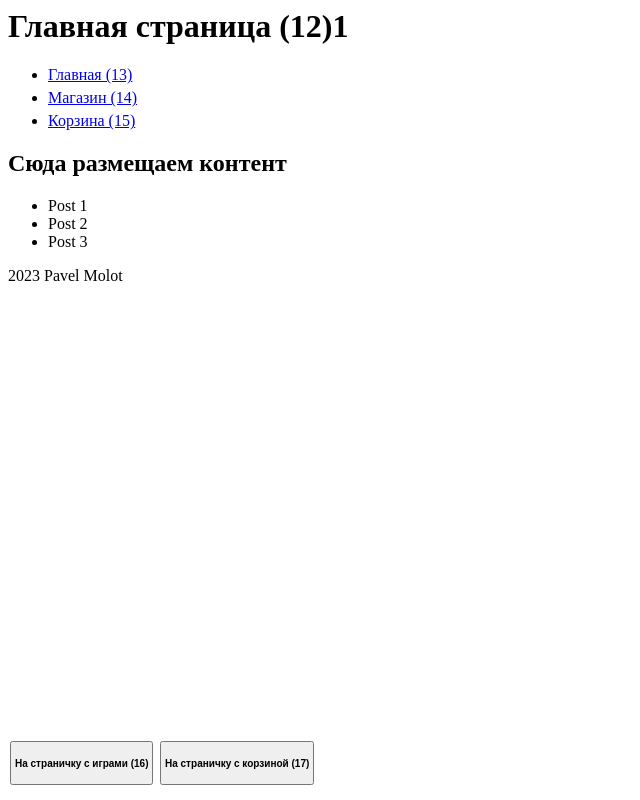
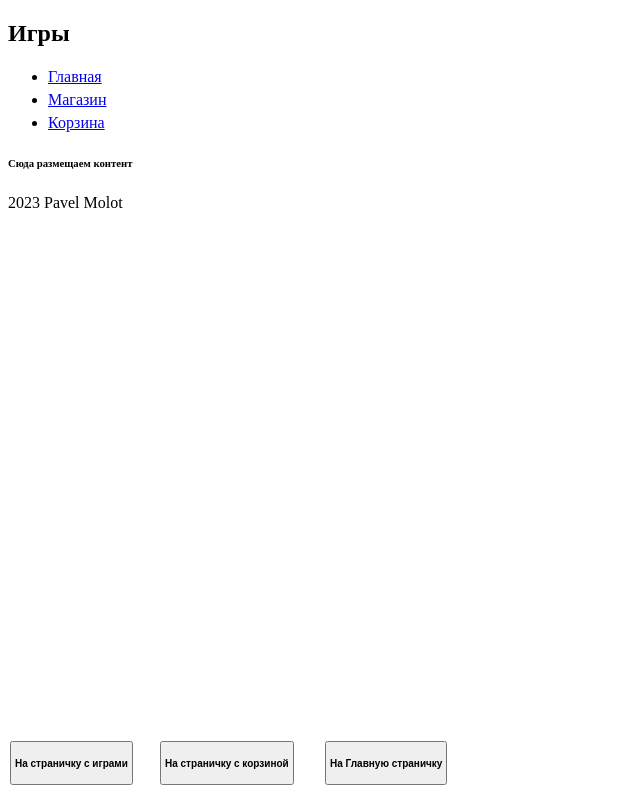
Before and after one commit to pavelmolot161/module_18_Django_DZ, a Django app: template UrbanDjango/templates/fourth_task/games.html in a window 1280 px wide. Shown: the whole page, without its empty margins (0-640 px from the left). Run offline with Django 5.2, Linux system fonts and the light colour scheme; the template is opened without the code that fills it, so the values that code supplies are empty.

Commit message:
Add files via upload

```diff
--- a/UrbanDjango/UrbanDjango/urls.py
+++ b/UrbanDjango/UrbanDjango/urls.py
@@ -26,13 +26,12 @@ from task4.views import platform_task, games_task, cart_task, menu_task
 from django.views.generic import TemplateView
 
 urlpatterns = [
-    path('admin/', admin.site.urls),                         ### - (+)
-    path('task4/', include("task4.urls"))                    ### - (+)
-
+    path('', platform_task),
+    path('admin/', admin.site.urls),                             ### - (+)
+    # path('task4/', include("task4.urls"))                      ### - (+)
+    # path('class_temp_sample/', class_temp.as_view()),          ### -  as_view() - Стандарт запуска из класса
+    path('menu', menu_task),                                     ### - (+)
+    path('platform', platform_task),
+    path('games', games_task),
+    path('cart', cart_task),
 ]
-#     # path('class_temp_sample/', class_temp.as_view()),          ### -  as_view() - Стандарт запуска из класса
-#     path('menu', menu_task),                                     ### - (+)
-#     path('platform', platform_task),
-#     path('games', games_task),
-#     path('cart', cart_task),
-# ]
--- a/UrbanDjango/task4/urls.py
+++ b/UrbanDjango/task4/urls.py
@@ -1,12 +1,15 @@
-from django.contrib import admin
-from django.urls import path
 
-### - 18.12.24 (+)
-from task4 import views
-
-urlpatterns = [
-    path('menu_task/', views.menu_task),                              ### - (+)
-    path('platform_task/',views.platform_task),                       ### - (+)
-    path('games_task/',views.games_task),                             ### - (+)
-    path('cart_task/',views.cart_task),                               ### - (+)
-]
+### - работало с костылями
+# from django.contrib import admin
+# from django.urls import path
+#
+# ### - 18.12.24 (+)
+# from task4 import views
+#
+# urlpatterns = [
+#
+#     path('menu_task/', views.menu_task),                              ### - (+)
+#     path('platform_task/', views.platform_task),                       ### - (+)
+#     path('games_task/',views.games_task),                             ### - (+)
+#     path('cart_task/',views.cart_task),                               ### - (+)
+# ]
--- a/UrbanDjango/templates/fourth_task/games.html
+++ b/UrbanDjango/templates/fourth_task/games.html
@@ -1,67 +1,32 @@
 
-{% extends 'menu.html' %}    <!-- extends Указывает от какого шаблона будет наследоватся, или кто родительский класс-->
+{% extends "fourth_task/menu.html" %}    <!-- extends Указывает от какого шаблона будет наследоватся, или кто родительский класс-->
+
 <html lang="en">
 <head>
-    <meta charset="UTF-8">
-    <title>games(21)</title>
-    <style>
-        .inline {
-            display: flex;
-            align-items: center;             /* Выравнивание по вертикали */
-        }
-                                             /* Добавляем стиль для ссылок */
-        a {
-            display: block;                  /* Изменяем отображение на блочный элемент */
-            margin: 5px 0;                   /* Добавляем отступы между ссылками */
-        }
-                                             /* Новый стиль для кнопки */
-        .button-container {
-            position: fixed;                 /* Фиксированное позиционирование */
-            bottom: 10px;                    /* Отступ от нижней границы */
-            left: 10px;                      /* Отступ от левой границы */
-        }
 
-        .small-button {                      /* Новый класс для уменьшенной кнопки */
-            padding: 1px 3px;               /* Уменьшаем размеры кнопки */
-            font-size: 10px;                 /* Уменьшаем размер шрифта */
-        }
-    </style>
 </head>
-<body>
-    <h2>Игры (22)</h2>
+</html>
 
-    <div class="inline">
-        <ul>
-            <li>Atomic Heart (23)</li>
-        </ul>
-        {{ edit_1 }}
-        <button><h4>Купить (24)</h4></button>
-    </div>
+<title>{% block title %}Games{% endblock %}</title>
+{% block pagename %}                    <!--Заголовок страницы-->
+    <h2>Игры</h2>
+    {{ block.super }}                   <!--Переносит инфу из блока pagename родительского класса-->
+{% endblock %}
 
-    <div class="inline">
-        <ul>
-            <li>Cyberpunk 2077 (25)</li>
-        </ul>
-        {{ edit_1 }}
-        <button><h4>Купить (26)</h4></button>
-    </div>
+{% block menu %}
+    {{ block.super }}                   <!--Переносит инфу из блока menu родительского класса-->
+{% endblock %}
 
-    <div class="inline">
-        <ul>
-            <li>PayDay 2 (27)</li>
-        </ul>
-        {{ edit_1 }}
-        <button><h4>Купить (28)</h4></button>
-    </div>
+{% block content %}
+    {{ block.super }}                   <!--Переносит инфу из блока content родительского класса-->
+    {% for game in games %}
+    <li>
+        {{ game }}
+        <button type="button">Купить</button>
+    </li>
+    {% endfor %}
+{% endblock %}
 
-    <a href="http://127.0.0.1:8000/platform">
-        <button><h4>Вернуться обратно (29)</h4></button>
-    </a>
-
-    <div class="button-container">                     <!--Кнопка внизу для навигации, не по заданию-->
-    <a href="http://127.0.0.1:8000/platform">
-        <button class="small-button"><h4>На Главную страничку (210)</h4></button>
-    </a>
-    </div>
-</body>
-</html>
+{% block footer %}
+    {{ block.super }}                   <!--Переносит инфу из блока footer родительского класса-->
+{% endblock %}
--- a/UrbanDjango/templates/fourth_task/menu.html
+++ b/UrbanDjango/templates/fourth_task/menu.html
@@ -1,9 +1,9 @@
-<!--<!DOCTYPE html>-->
-<!--<html lang="en">-->
+<!DOCTYPE html>
+<html lang="en">
 {% load static %}
 <head>
     <meta charset="UTF-8">
-    <title>menu(11)</title>
+    <title>{% block title %}Menu{% endblock %}</title>
     <style>
                                     /* Добавляем стиль для ссылок */
         a {
@@ -23,6 +23,12 @@
             left: 160px;             /* Отступ от левой границы */
         }
 
+        .button_3-container {
+            position: fixed;        /* Фиксированное позиционирование */
+            bottom: 10px;           /* Отступ от нижней границы */
+            left: 325px;             /* Отступ от левой границы */
+        }
+
         .small-button {
             padding: 1px 3px;      /* Уменьшаем размеры кнопки */
             font-size: 10px;        /* Уменьшаем размер шрифта */
@@ -32,52 +38,52 @@
 </head>
 <body>
     <header>
-        {% block pagename %}                   <!--Заголовок страницы-->
-            <h1>Главная страница (12)1</h1>
+        {% block pagename %}                        <!--Заголовок страницы-->
+            <h1> </h1>
         {% endblock %}
     </header>
 
     <nav>
         {% block menu %}
         <ul>
-            <li><a href="#">Главная (13)</a></li>
-            <li><a href="http://127.0.0.1:8000/games">Магазин (14)</a></li>
-            <li><a href="http://127.0.0.1:8000/cart">Корзина (15)</a></li>
+            <li><a href="http://127.0.0.1:8000/">Главная </a></li>
+            <li><a href="http://127.0.0.1:8000/games">Магазин </a></li>
+            <li><a href="http://127.0.0.1:8000/cart">Корзина </a></li>
         </ul>
         {% endblock %}
     </nav>
 
+
     {% block content %}
-    <h2> Сюда размещаем контент </h2>
-    <ul>
-        <li>Post 1</li>                                <!--Коментарий проверка-->
-        <li>Post 2</li>
-        <li>Post 3</li>
-    </ul>
-    {% endblock %}
+        <h6> Сюда размещаем контент </h6>
+    {% endblock content %}
 
-    <footer>                                    <!--Информация о сайте-->
+
+    <footer>                                                                  <!--Информация о сайте-->
         {% block footer %}
             <p> 2023 Pavel Molot </p>
         {% endblock %}
     </footer>
 
 
-
     <!--########################################################################################################-->
 
-    <div class="button_1-container">             <!--Кнопка внизу для навигации, не по заданию-->
+    <div class="button_1-container">                 <!--Кнопка внизу для навигации, не по заданию-->
         <a href="http://127.0.0.1:8000/games">
-            <button class="small-button"><h4>На страничку c играми (16)</h4></button>
+            <button class="small-button"><h4>На страничку c играми</h4></button>
         </a>
     </div>
 
-     <div class="button_2-container">            <!--Кнопка внизу для навигации, не по заданию-->
+     <div class="button_2-container">                <!--Кнопка внизу для навигации, не по заданию-->
         <a href="http://127.0.0.1:8000/cart">
-            <button class="small-button"><h4>На страничку c корзиной (17)</h4></button>
+            <button class="small-button"><h4>На страничку c корзиной</h4></button>
+        </a>
+    </div>
+
+         <div class="button_3-container">            <!--Кнопка внизу для навигации, не по заданию-->
+        <a href="http://127.0.0.1:8000/">
+            <button class="small-button"><h4>На Главную страничку</h4></button>
         </a>
     </div>
 </body>
 </html>
-
-<!---->
```
Also changed, not shown: UrbanDjango/task4/views.py (+6 -6 lines), UrbanDjango/templates/fourth_task/cart.html (+22 -36 lines), UrbanDjango/templates/fourth_task/platform.html (+5 -47 lines).
